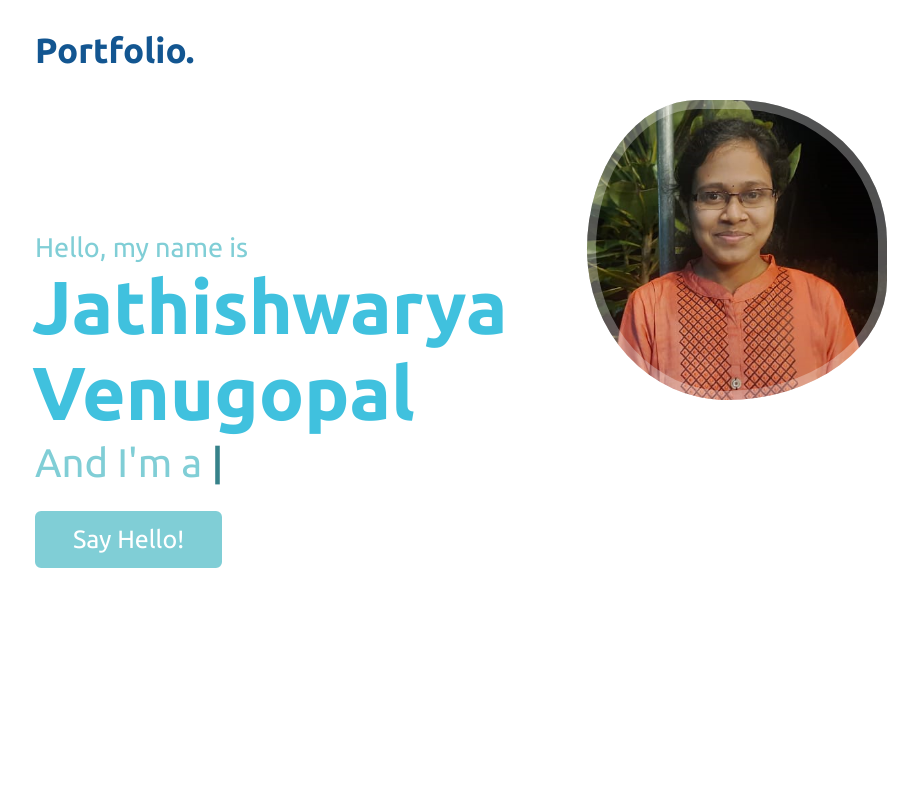
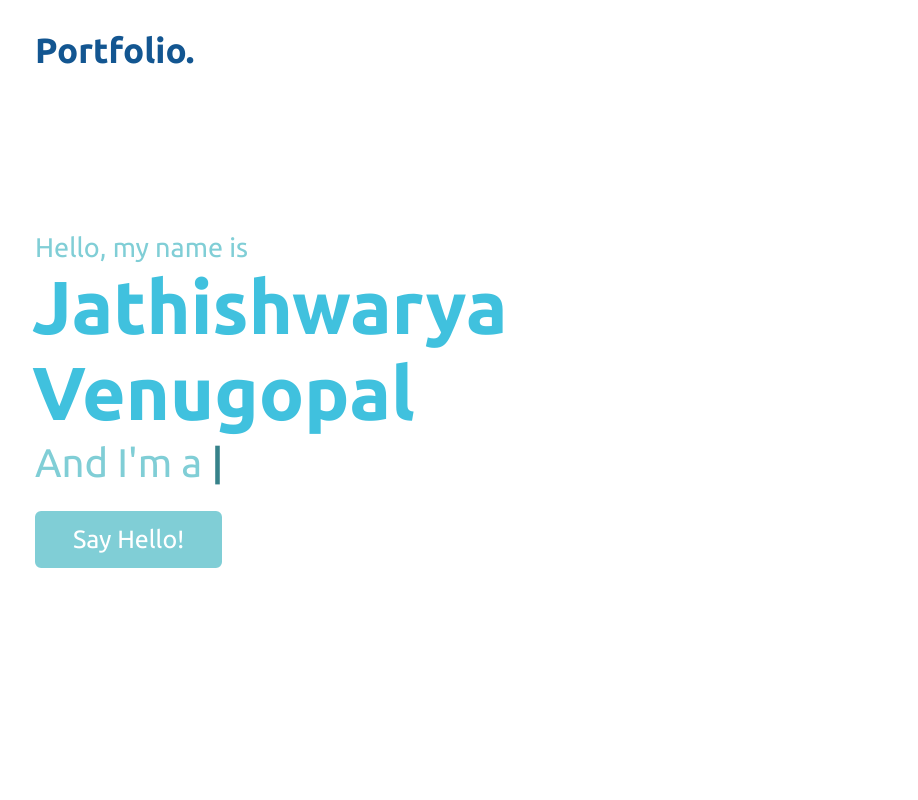
Before and after one commit to vjathishwarya2000/jathis_portfolio, a plain HTML site: page index.html in a window 1280 px wide. Shown: the top 800 px of the page, without its empty margins (45-963 px from the left). Drawn offline with nearby package versions, Linux system fonts and the light colour scheme.

Commit message:
commented bg

```diff
--- a/style.css
+++ b/style.css
@@ -219,7 +219,7 @@ section .title::after {
   color: #80ced6;
   background: none;
 }
-.home .home_img {
+/* .home .home_img {
   background: url('images/faviconW.png');
   background-repeat: no-repeat;
   background-position: center;
@@ -231,9 +231,9 @@ section .title::after {
   height: 300px;
   animation: profile_animate 8s ease-in-out infinite 1s;
   display: flex;
-  justify-content: flex-end; /* Align the image to the right side */
-}
-@keyframes profile_animate {
+  justify-content: flex-end; /* Align the image to the right side
+} */
+/* @keyframes profile_animate {
   0% {
     border-radius: 60% 40% 30% 70%/ 60% 30% 70% 40%;
   }
@@ -243,7 +243,7 @@ section .title::after {
   100% {
     border-radius: 60% 40% 30% 70%/ 60% 30% 70% 40%;
   }
-}
+} */
 
 /* about section styling */
 .about .title::after {
```
